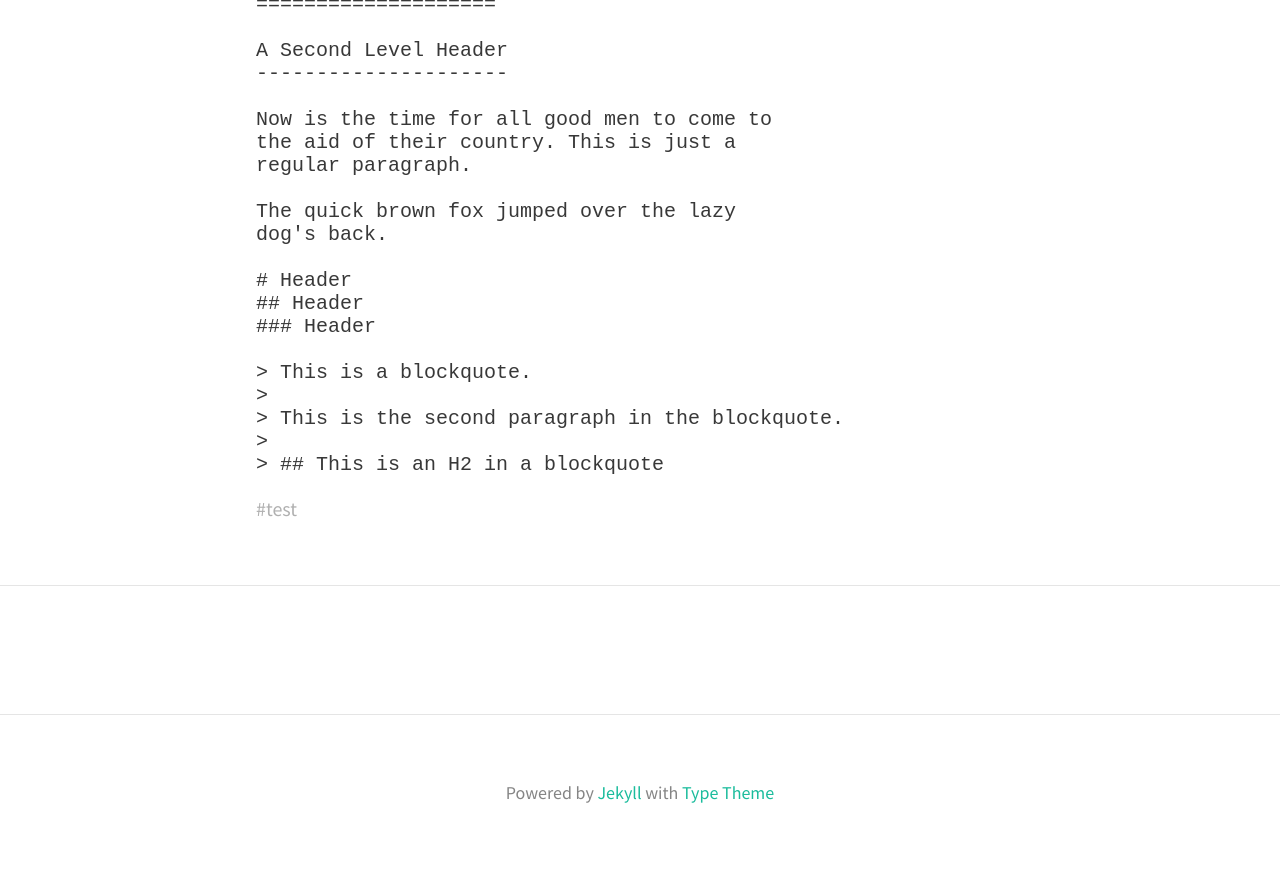
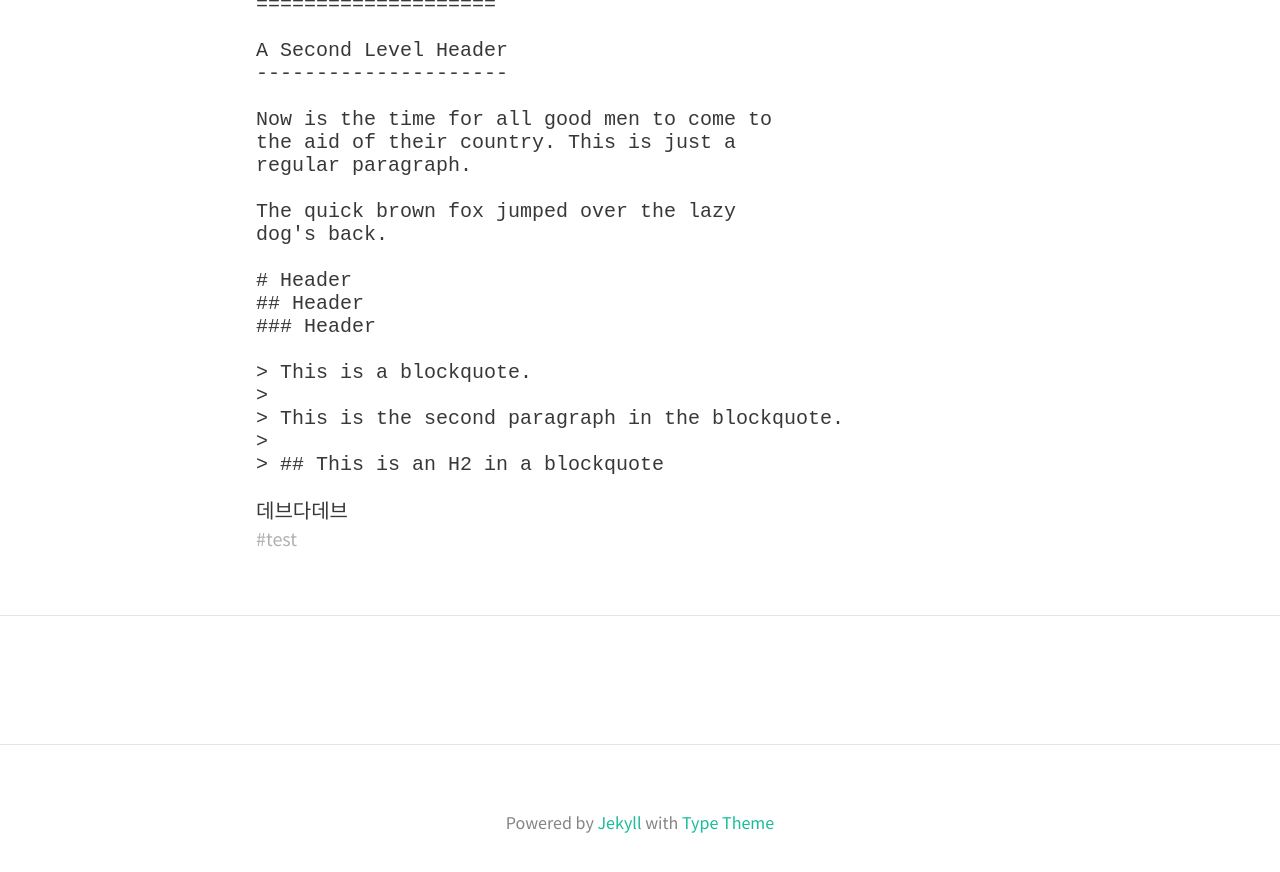
Before and after one commit to midone0930/midone0930.github.io, a Jekyll site: the page built from _posts/2018-03-06-test.md, in a window 1280 px wide and 900 px high, scrolled down 1150 px. Shown: the top 872 px of the window. Built offline with Jekyll 4.4.1, drawn with Linux system fonts in a browser that asks for light colours; nearby versions of some CDN libraries; comment, search, counter and statistics services are not loaded.

Commit message:
Update 2018-03-06-test.md

````diff
--- a/_posts/2018-03-06-test.md
+++ b/_posts/2018-03-06-test.md
@@ -51,3 +51,5 @@ dog's back.
 >
 > ## This is an H2 in a blockquote
 ```
+
+데브다데브
````
